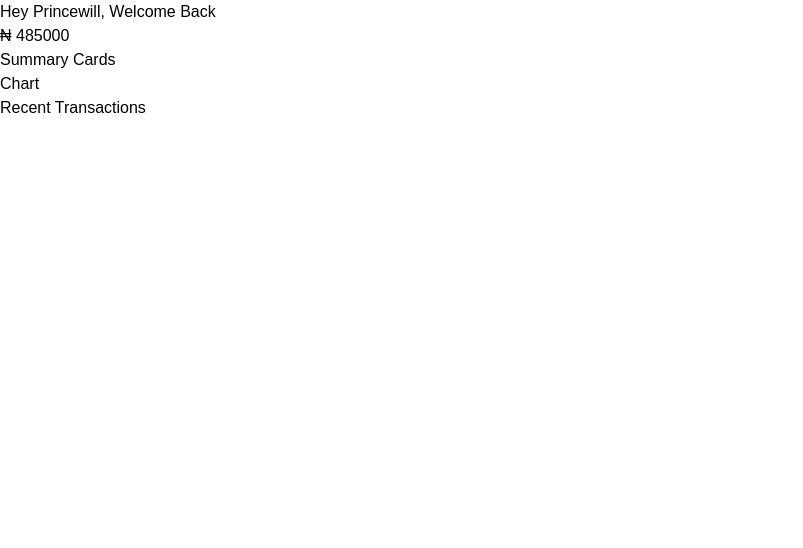
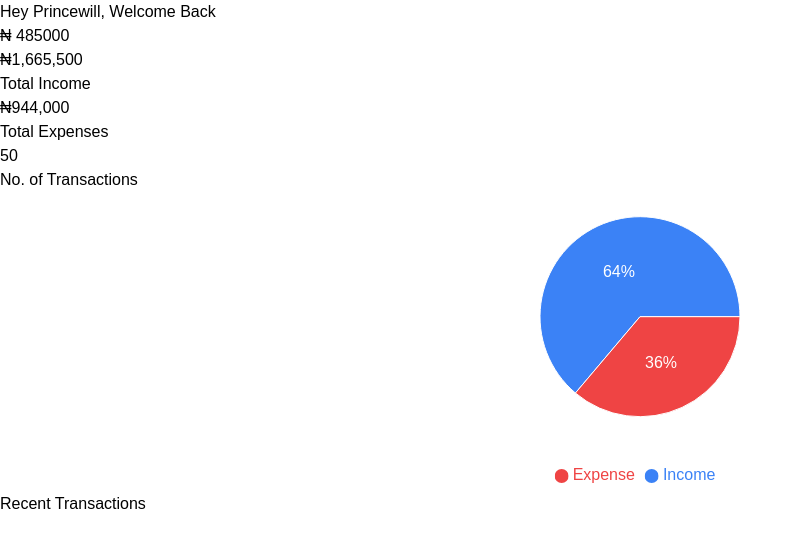
Before and after one commit to builtbyMaro/konga-dashboard, a Next.js app: page / in a window 1280 px wide. Shown: the top 548 px of the page, without its empty margins (0-803 px from the left). Built offline with nearby package versions, Linux system fonts and the light colour scheme.

Commit message:
Adds Chart component

```diff
--- a/app/page.tsx
+++ b/app/page.tsx
@@ -1,9 +1,11 @@
 "use client";
+import { Data, Transaction } from "@/types/transaction";
 import { useState, useEffect } from "react";
 import LoadingScreen from "@/components/loadingDashboard";
 import WelcomeCard from "@/components/welcomeCard";
 import ErrorPage from "@/components/error";
-import { Data } from "@/types/transaction";
+import SummaryCard from "@/components/summaryCard";
+import Chart from "@/components/chart";
 
 const Home = () => {
   const [loading, setLoading] = useState(true);
@@ -54,11 +56,39 @@ const Home = () => {
     return <ErrorPage error={error} retry={retryFetch} />;
   }
 
+  let totalExpenses = 0;
+  let totalIncome = 0;
+  let numOfTransactions = 0;
+
+  if (data) {
+    totalIncome = data.transactions
+      .filter((transaction) => transaction.type === "income")
+      .reduce((total, transaction) => total + transaction.amount, 0);
+
+    totalExpenses = data.transactions
+      .filter((transaction) => transaction.type === "expense")
+      .reduce((total, transaction) => total + transaction.amount, 0);
+
+    numOfTransactions = data.transactions.length;
+  }
+
+  ("#ed017f");
+  ("#4285f5");
+  ("#ff0000");
+
   return (
     <main>
-      <WelcomeCard balance={data?.accountBalance} />
-      <h2>Summary Cards</h2>
-      <h2>Chart</h2>
+      <section>
+        <WelcomeCard balance={data?.accountBalance} />
+        <SummaryCard value={totalIncome} text="Total Income" symbol={true} />
+        <SummaryCard
+          value={totalExpenses}
+          text="Total Expenses"
+          symbol={true}
+        />
+        <SummaryCard value={numOfTransactions} text="No. of Transactions" />
+      </section>
+      <Chart income={totalIncome} expense={totalExpenses} />
       <h2>Recent Transactions</h2>
     </main>
   );
--- /dev/null
+++ b/components/chart.tsx
@@ -0,0 +1,80 @@
+"use client";
+
+import { Pie, PieChart, ResponsiveContainer, Legend } from "recharts";
+
+type Props = {
+  income: number;
+  expense: number;
+};
+
+type LabelProps = {
+  cx?: number;
+  cy?: number;
+  midAngle?: number;
+  innerRadius?: number;
+  outerRadius?: number;
+  percent?: number;
+};
+
+const Chart = ({ income, expense }: Props) => {
+  const data = [
+    {
+      name: "Income",
+      value: income,
+      fill: "#3b82f6",
+    },
+    {
+      name: "Expense",
+      value: expense,
+      fill: "#ef4444",
+    },
+  ];
+
+  const renderLabel = ({
+    cx = 0,
+    cy = 0,
+    midAngle = 0,
+    innerRadius = 0,
+    outerRadius = 0,
+    percent = 0,
+  }: LabelProps) => {
+    const radius = innerRadius + (outerRadius - innerRadius) * 0.5;
+
+    const x = cx + radius * Math.cos((-midAngle * Math.PI) / 180);
+
+    const y = cy + radius * Math.sin((-midAngle * Math.PI) / 180);
+
+    return (
+      <text
+        x={x}
+        y={y}
+        fill="white"
+        textAnchor="middle"
+        dominantBaseline="central"
+      >
+        {`${(percent * 100).toFixed(0)}%`}
+      </text>
+    );
+  };
+
+  return (
+    <ResponsiveContainer width="100%" height={300}>
+      <PieChart>
+        <Pie
+          data={data}
+          dataKey="value"
+          nameKey="name"
+          cx="50%"
+          cy="45%"
+          outerRadius={100}
+          label={renderLabel}
+          labelLine={false}
+        />
+
+        <Legend iconType="circle" position="bottom" />
+      </PieChart>
+    </ResponsiveContainer>
+  );
+};
+
+export default Chart;
--- a/components/summaryCard.tsx
+++ b/components/summaryCard.tsx
@@ -0,0 +1,15 @@
+type Props = { value: number; text: string; symbol?: boolean };
+
+const SummaryCard = ({ value, text, symbol }: Props) => {
+  return (
+    <div>
+      <h2>
+        {symbol && "₦"}
+        {value.toLocaleString()}
+      </h2>
+      <p>{text}</p>
+    </div>
+  );
+};
+
+export default SummaryCard;
```
Also changed, not shown: components/expenseChart.tsx (deleted).
